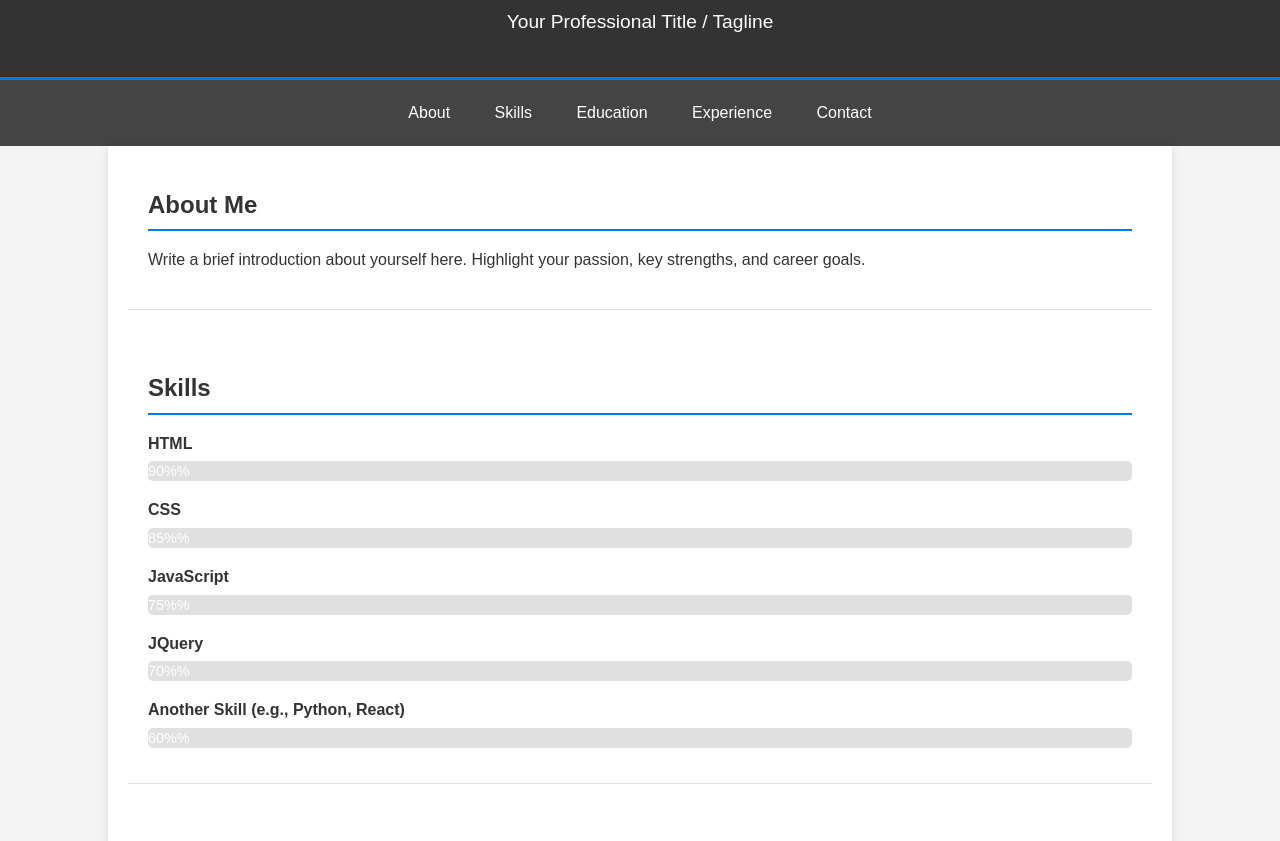
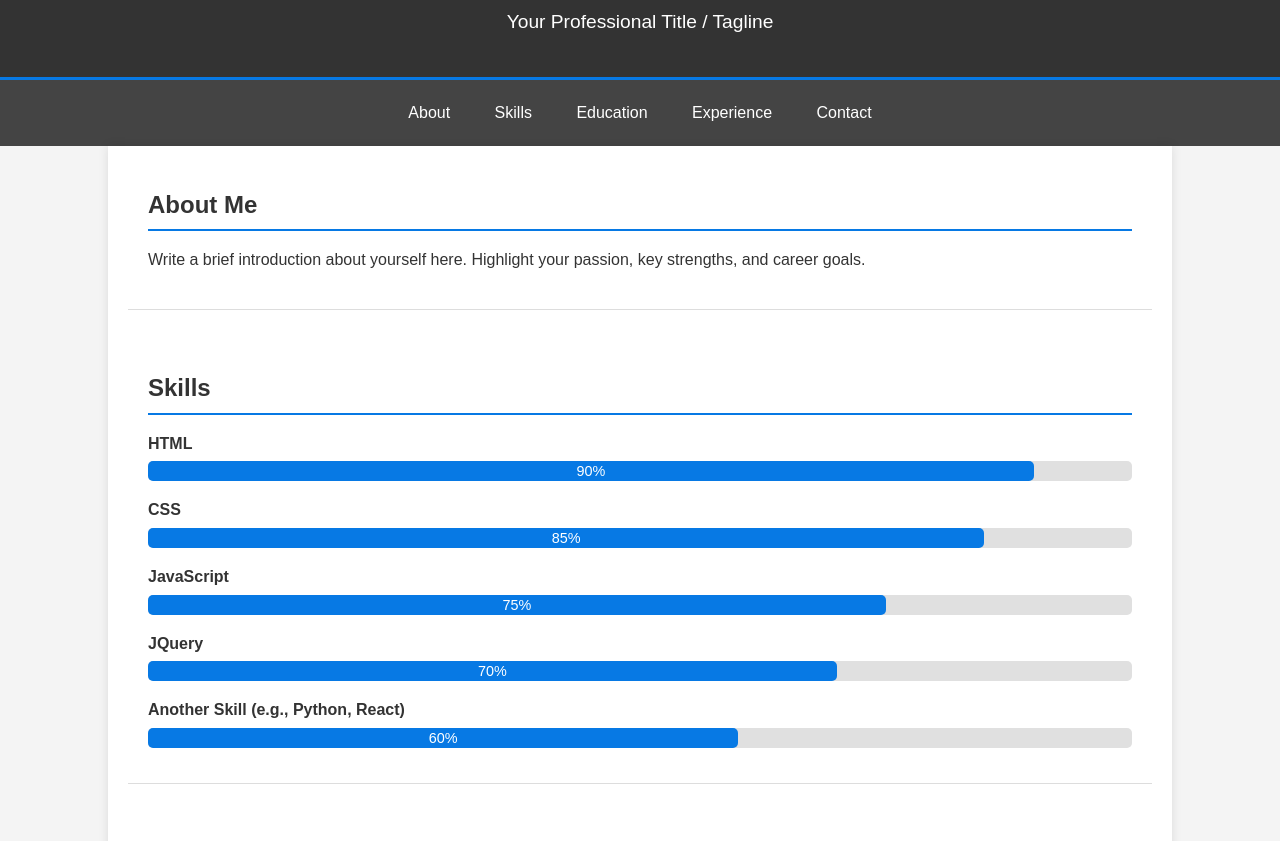
Before and after one commit to DevTreeO/DevTree, a plain HTML site: page index.html in a window 1280 px wide. Shown: the part 96-937 px from the top of the page. Drawn offline with nearby package versions, Linux system fonts and the light colour scheme.

Commit message:
Update index.html

```diff
--- a/index.html
+++ b/index.html
@@ -34,31 +34,31 @@
             <div class="skill">
                 <p>HTML</p>
                 <div class="progress-bar-container">
-                    <div class="progress-bar" data-percentage="90%">HTML - 90%</div>
+                    <div class="progress-bar" data-percentage="90"></div>
                 </div>
             </div>
             <div class="skill">
                 <p>CSS</p>
                 <div class="progress-bar-container">
-                    <div class="progress-bar" data-percentage="85%">CSS - 85%</div>
+                    <div class="progress-bar" data-percentage="85"></div>
                 </div>
             </div>
             <div class="skill">
                 <p>JavaScript</p>
                 <div class="progress-bar-container">
-                    <div class="progress-bar" data-percentage="75%">JavaScript - 75%</div>
+                    <div class="progress-bar" data-percentage="75"></div>
                 </div>
             </div>
             <div class="skill">
                 <p>JQuery</p>
                 <div class="progress-bar-container">
-                    <div class="progress-bar" data-percentage="70%">JQuery - 70%</div>
+                    <div class="progress-bar" data-percentage="70"></div>
                 </div>
             </div>
             <div class="skill">
                 <p>Another Skill (e.g., Python, React)</p>
                 <div class="progress-bar-container">
-                    <div class="progress-bar" data-percentage="60%">Another Skill - 60%</div>
+                    <div class="progress-bar" data-percentage="60"></div>
                 </div>
             </div>
             <!-- Add more skills as needed -->
@@ -111,7 +111,7 @@
             <p><strong>Active Users Online:</strong> <span id="active-users-count">N/A</span></p>
             <p><strong>Views per GitHub Account:</strong> <span id="github-view-count">N/A</span></p>
             <div class="note">
-                <p><strong>Note:</strong> The features for "Active Users Online" and "Views per GitHub Account" require backend development (server-side programming and potentially a database) and cannot be implemented with only HTML, CSS, and client-side JavaScript. The values above are placeholders.</p>
+                <p><strong>Note:</strong> The features for "Active Users Online" and "Views per GitHub Account" require backend development (server-side programming and potentially a database) and can[...]
             </div>
         </section>
 
```
